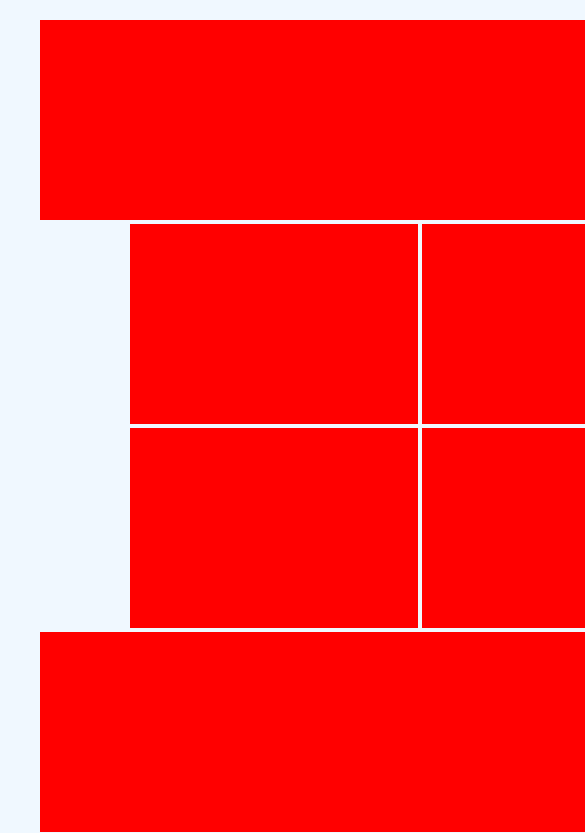
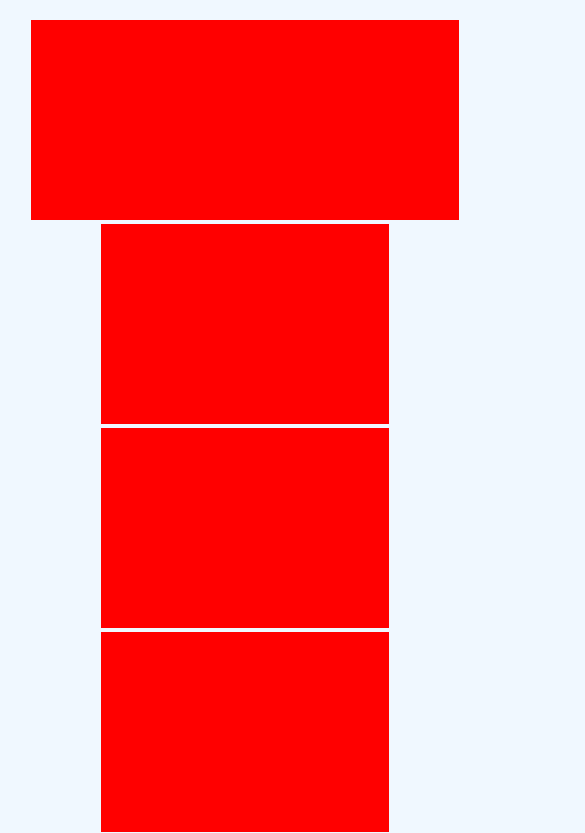
Before and after one commit to ROSTOL777/block, a plain HTML site: page index.html in a window 390 px wide. Shown: the top 833 px of the page, 585 px wide, since content can reach past the window. Drawn offline with Linux system fonts and the light colour scheme.

Commit message:
Update responsive.css

```diff
--- a/responsive.css
+++ b/responsive.css
@@ -56,6 +56,27 @@
     }
 }
 
+@media screen and (max-width: 450px) {
+    .container {
+        width: 450px;
+    }
+
+    .header {
+        width: 95%;
+        background-color: red;
+    }
+
+    .about__block {
+        width: 64%;
+        background-color: red;
+    }
+
+    .footer {
+        width: 95%;
+        background-color: red;
+    }
+}
+
 @media screen and (max-width: 350px) {
     .container {
         width: 350px;
```
